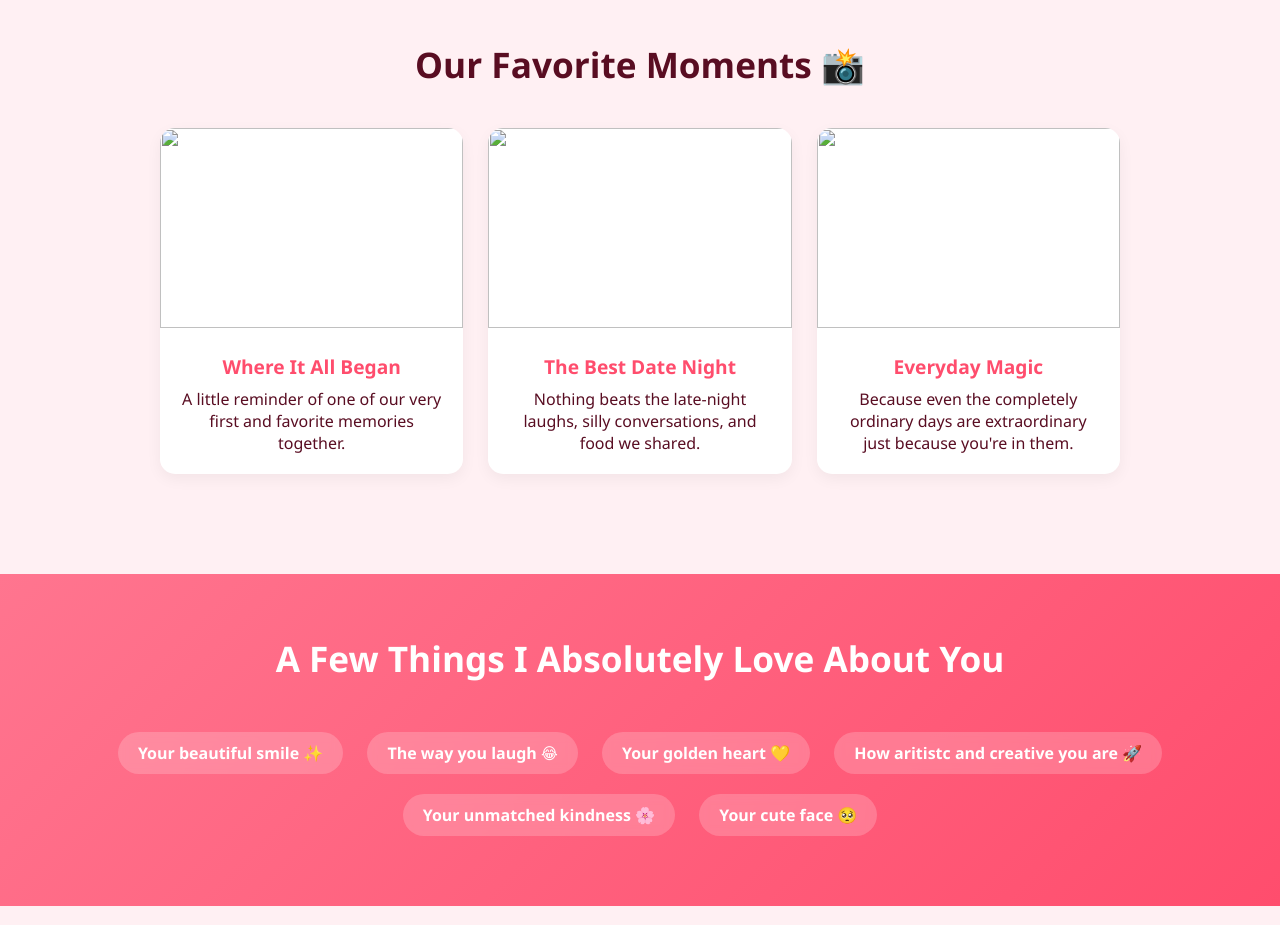
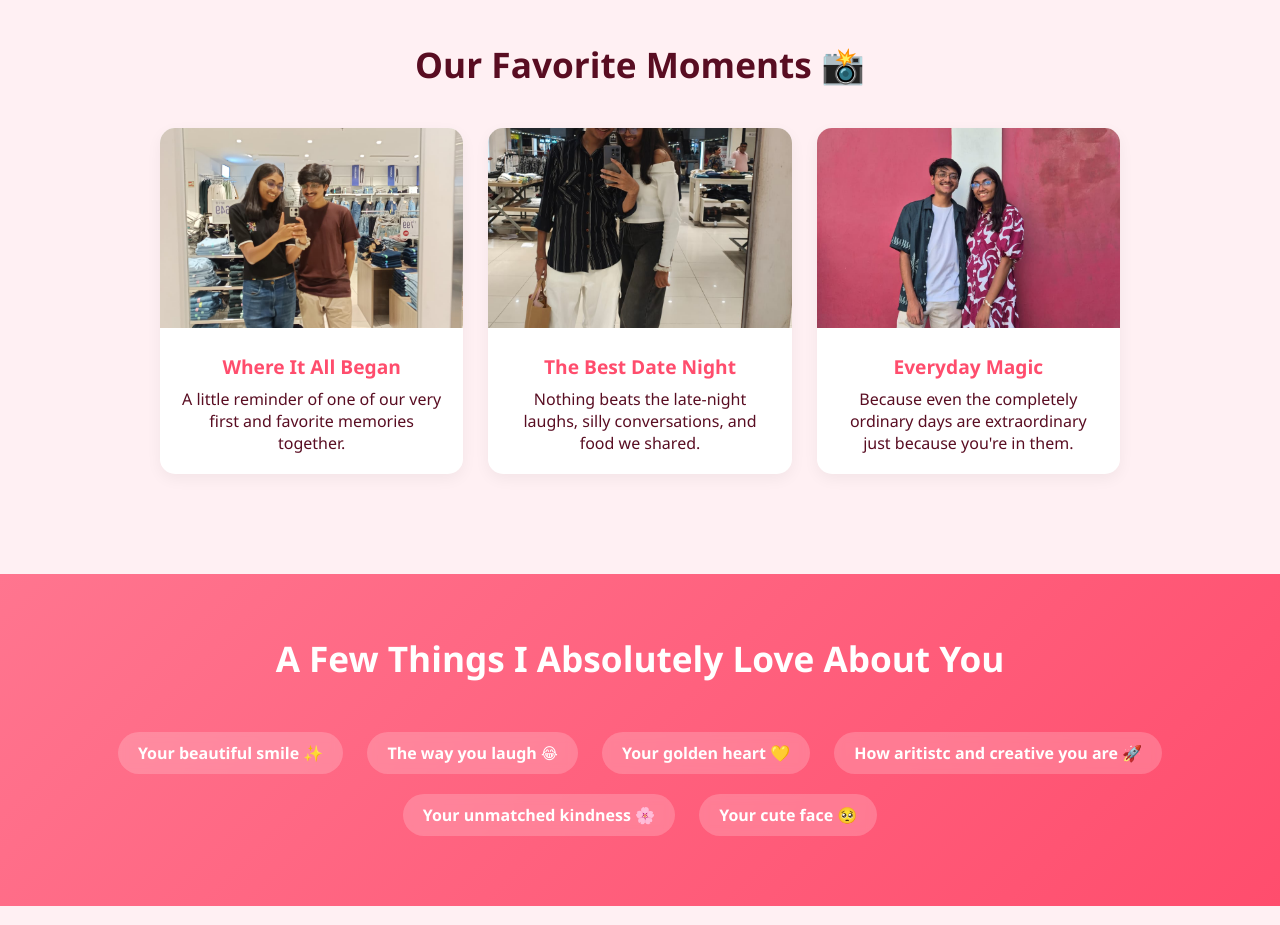
Before and after one commit to u24ch089-ayush/Happy-Birthday-H, a plain HTML site: page index.html in a window 1280 px wide. Shown: the part 820-1745 px from the top of the page. Drawn offline with Linux system fonts and the light colour scheme.

Commit message:
Update image sources in gallery cards

```diff
--- a/index.html
+++ b/index.html
@@ -222,7 +222,8 @@
         <div class="gallery-grid">
             <!-- Card 1 -->
             <div class="card">
-               <img src="blob/42240a526c56cbe465856644d595e338d0015036/WhatsApp Image 2026-05-21 at 11.19.58 PM.jpeg"style="width:100%; height:200px; object-fit:cover;">
+               <img src="Happy-Birthday-H/blob/42240a526c56cbe465856644d595e338d0015036/index.html
+/WhatsApp Image 2026-05-21 at 11.19.58 PM.jpeg"style="width:100%; height:200px; object-fit:cover;">
                 <div class="card-body">
                     <h4 class="card-title">Where It All Began</h4>
                     <p>A little reminder of one of our very first and favorite memories together.</p>
@@ -230,7 +231,8 @@
             </div>
             <!-- Card 2 -->
             <div class="card">
-              <img src="blob/42240a526c56cbe465856644d595e338d0015036/WhatsApp Image 2026-05-21 at 11.19.57 PM (1).jpeg"style="width:100%; height:200px; object-fit:cover;">
+              <img src="Happy-Birthday-H/blob/42240a526c56cbe465856644d595e338d0015036/index.html
+/WhatsApp Image 2026-05-21 at 11.19.57 PM (1).jpeg"style="width:100%; height:200px; object-fit:cover;">
                 <div class="card-body">
                     <h4 class="card-title">The Best Date Night</h4>
                     <p>Nothing beats the late-night laughs, silly conversations, and food we shared.</p>
@@ -238,7 +240,8 @@
             </div>
             <!-- Card 3 -->
             <div class="card">
-                 <img src="blob/42240a526c56cbe465856644d595e338d0015036/WhatsApp Image 2026-05-21 at 11.19.57 PM.jpeg"style="width:100%; height:200px; object-fit:cover;">
+                 <img src="Happy-Birthday-H/blob/42240a526c56cbe465856644d595e338d0015036/index.html
+/WhatsApp Image 2026-05-21 at 11.19.57 PM.jpeg"style="width:100%; height:200px; object-fit:cover;">
                 <div class="card-body">
                     <h4 class="card-title">Everyday Magic</h4>
                     <p>Because even the completely ordinary days are extraordinary just because you're in them.</p>
```
